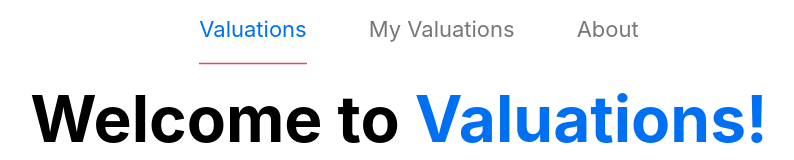
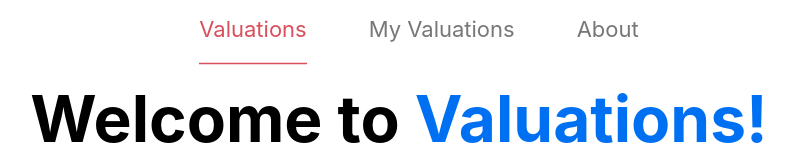
Before and after one commit to chrisgrounds/valuations, a Next.js app: page / in a window 1280 px wide. In both pictures the pointer is over the link "Valuations". Shown: the top 160 px of the page, without its empty margins (241-1035 px from the left). Built offline with nearby package versions, Linux system fonts and the light colour scheme.

Commit message:
change nav color from blue to red

```diff
--- a/styles/Home.module.css
+++ b/styles/Home.module.css
@@ -122,7 +122,7 @@
   font-weight: 700;
   color: white;
   background: #4FD1C5;
-background: linear-gradient(90deg, rgba(129,230,217,1) 0%, rgba(79,209,197,1) 100%);
+  background: linear-gradient(90deg, rgba(129,230,217,1) 0%, rgba(79,209,197,1) 100%);
   border: none;
   border-radius: 1000px;
   box-shadow: 12px 12px 24px rgba(79,209,197,.64);
@@ -159,7 +159,7 @@ background: linear-gradient(90deg, rgba(129,230,217,1) 0%, rgba(79,209,197,1) 10
 }
 
 .navButtonAnchor:hover {
-  color: #0070f3;
+  color: #d94f5c;
 }
 
 .navButton:not(:last-child) {
```
